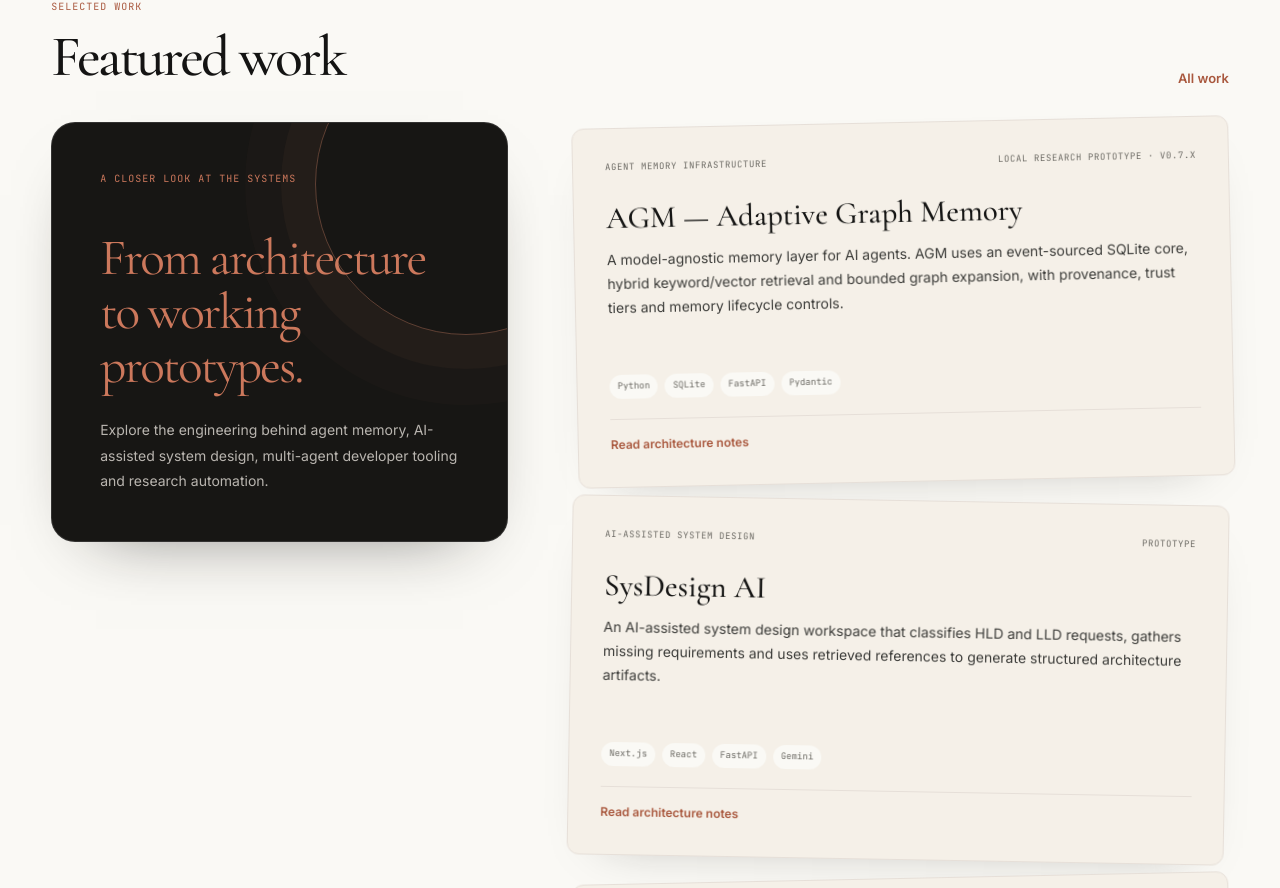
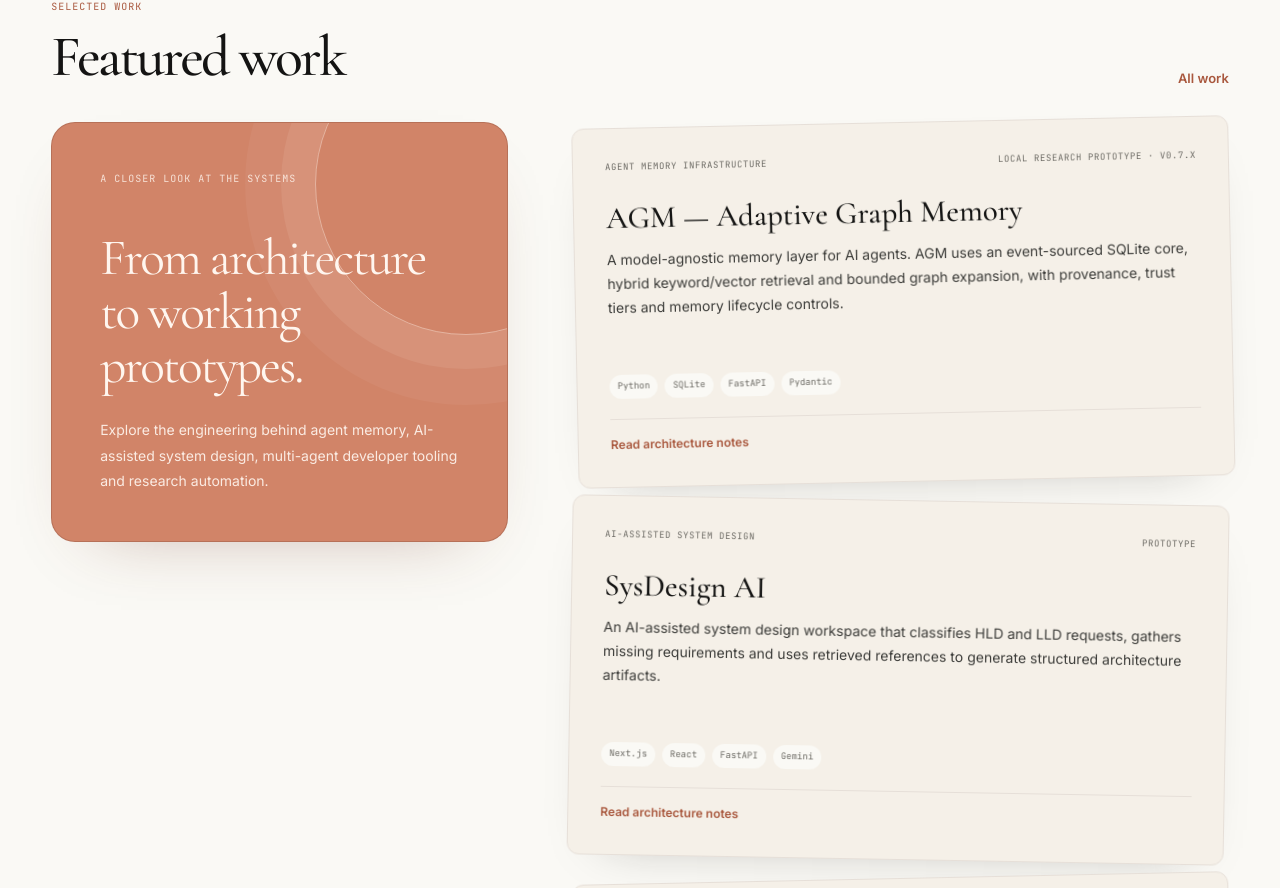
Before and after one commit to yash936936/Personal-Portfolio, a React (Vite) app in the folder portfolio/: page / in a window 1280 px wide. Shown: the part 1000-1888 px from the top of the page. Built offline with nearby package versions, Linux system fonts and the light colour scheme; no server answers.

Commit message:
Change featured work hero to terracotta

```diff
--- a/portfolio/src/components/sections/HomeSections.css
+++ b/portfolio/src/components/sections/HomeSections.css
@@ -16,17 +16,17 @@
 .home-featured__hero {
   position: sticky; top: 124px; min-height: 420px; display: flex; flex-direction: column; justify-content: space-between;
   padding: clamp(28px, 4vw, 48px); border-radius: 24px; overflow: hidden;
-  color: #f8f3ec; background: #171614; border: 1px solid rgba(255,255,255,.12);
-  box-shadow: 0 28px 70px -45px rgba(20,18,16,.65); transform-origin: 50% 20%;
+  color: #fff6ef; background: #d18468; border: 1px solid rgba(92,48,34,.22);
+  box-shadow: 0 28px 70px -45px rgba(112,58,39,.42); transform-origin: 50% 20%;
 }
 .home-featured__hero::after {
   content: ""; position: absolute; width: 300px; height: 300px; right: -110px; top: -90px;
-  border: 1px solid rgba(209,132,104,.38); border-radius: 50%; box-shadow: 0 0 0 34px rgba(209,132,104,.045), 0 0 0 70px rgba(209,132,104,.025);
+  border: 1px solid rgba(255,246,239,.42); border-radius: 50%; box-shadow: 0 0 0 34px rgba(255,246,239,.08), 0 0 0 70px rgba(255,246,239,.045);
   pointer-events: none;
 }
-.home-featured__hero-kicker { position: relative; z-index: 1; color: var(--color-primary); font-family: var(--font-code); font-size: 10px; letter-spacing: 1px; text-transform: uppercase; }
-.home-featured__hero h3 { position: relative; z-index: 1; max-width: 480px; margin: auto 0 24px; color: var(--color-primary); font-family: var(--font-display); font-size: clamp(34px, 4vw, 52px); font-weight: 400; line-height: 1.06; letter-spacing: -.04em; }
-.home-featured__hero p { position: relative; z-index: 1; max-width: 430px; color: rgba(248,243,236,.72); font-size: 14px; line-height: 1.8; }
+.home-featured__hero-kicker { position: relative; z-index: 1; color: rgba(255,246,239,.82); font-family: var(--font-code); font-size: 10px; letter-spacing: 1px; text-transform: uppercase; }
+.home-featured__hero h3 { position: relative; z-index: 1; max-width: 480px; margin: auto 0 24px; color: #fff6ef; font-family: var(--font-display); font-size: clamp(34px, 4vw, 52px); font-weight: 400; line-height: 1.06; letter-spacing: -.04em; }
+.home-featured__hero p { position: relative; z-index: 1; max-width: 430px; color: rgba(255,246,239,.9); font-size: 14px; line-height: 1.8; }
 
 .home-featured__stack { display: grid; gap: 18px; padding-bottom: 12px; }
 .home-project-card {
```
